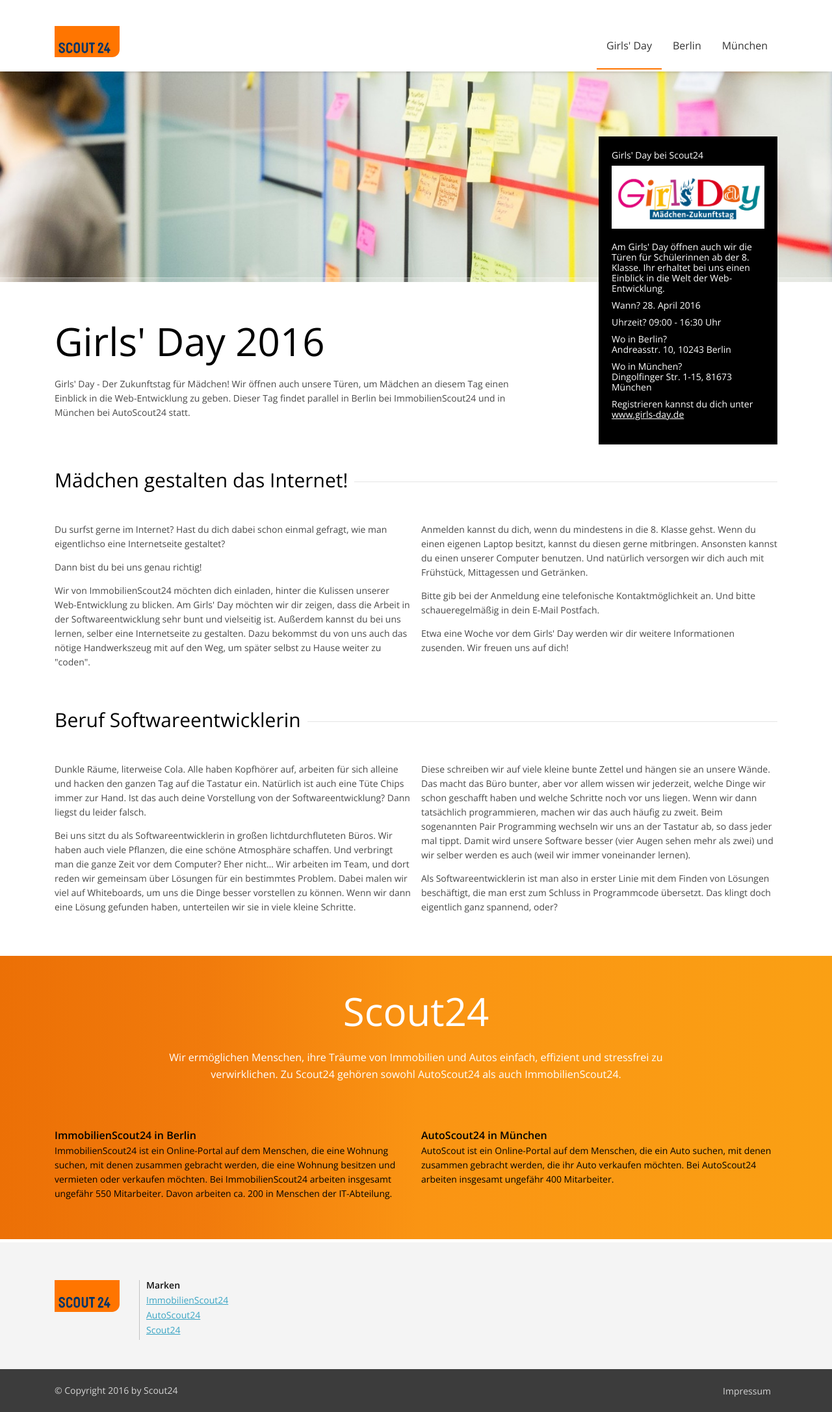
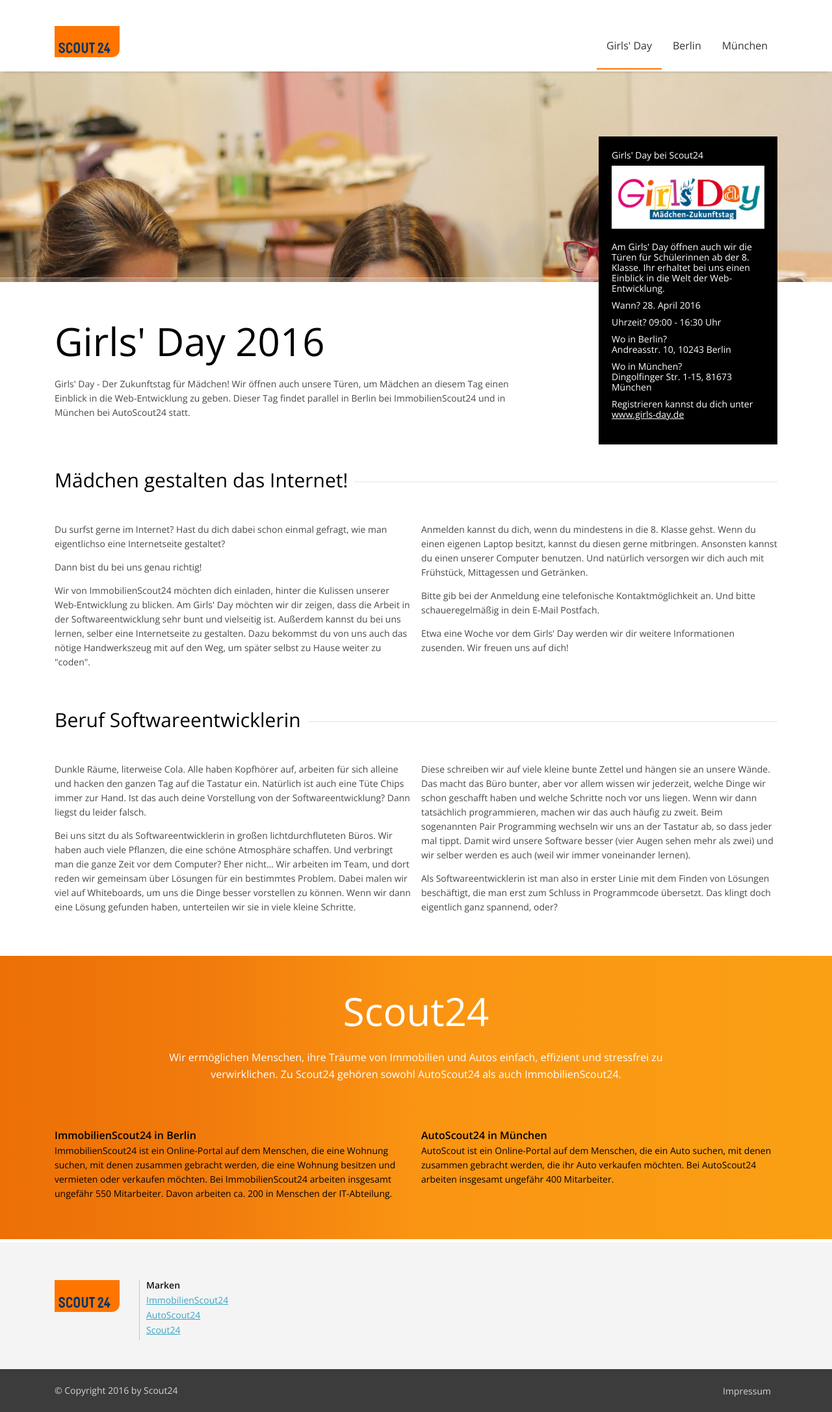
Before and after one commit to Scout24/girls-day, a Jekyll site: the page built from index.html, in a window 1280 px wide. Shown: the whole page at 65% size. Built offline with Jekyll 4.4.1, drawn with Linux system fonts in a browser that asks for light colours.

Commit message:
changed header image

```diff
--- a/index.html
+++ b/index.html
@@ -66,7 +66,7 @@
                 <div class="wrapper bg-white">
                     <a id="j-immobilienscout24" class="vhd" href="#"></a>
                     <figure class="image is24c_classes_comp_image"><span></span>
-                        <img class=" fs-standard-resolution fs-src-uri-template" src="assets/was_wir_bieten.jpg">
+                        <img class=" fs-standard-resolution fs-src-uri-template" src="assets/girls.jpg" style="margin-bottom: -520px;">
                         <div class="border"></div>
                     </figure>
                     <section class="grid" style="">
```
Also changed, not shown: assets/girls.jpg (added).
